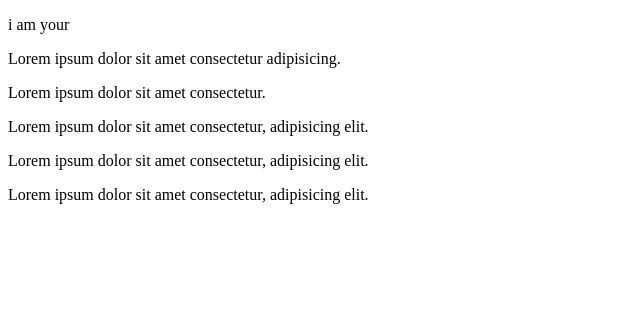
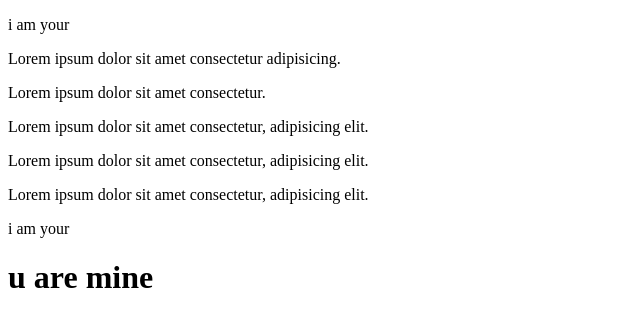
Before and after one commit to Ridoy-Arif/my-third-repo, a plain HTML site: page index.html in a window 1280 px wide. Shown: the whole page, without its empty margins (0-640 px from the left). Drawn offline with Linux system fonts and the light colour scheme.

Commit message:
added something

```diff
--- a/index.html
+++ b/index.html
@@ -14,5 +14,10 @@
     <p>Lorem ipsum dolor sit amet consectetur, adipisicing elit.</p>
     <p>Lorem ipsum dolor sit amet consectetur, adipisicing elit.</p>
 
+    <div>
+        <p>i am your</p>
+        <h1> u are mine</h1>
+    </div>
+
 </body>
 </html>
```
